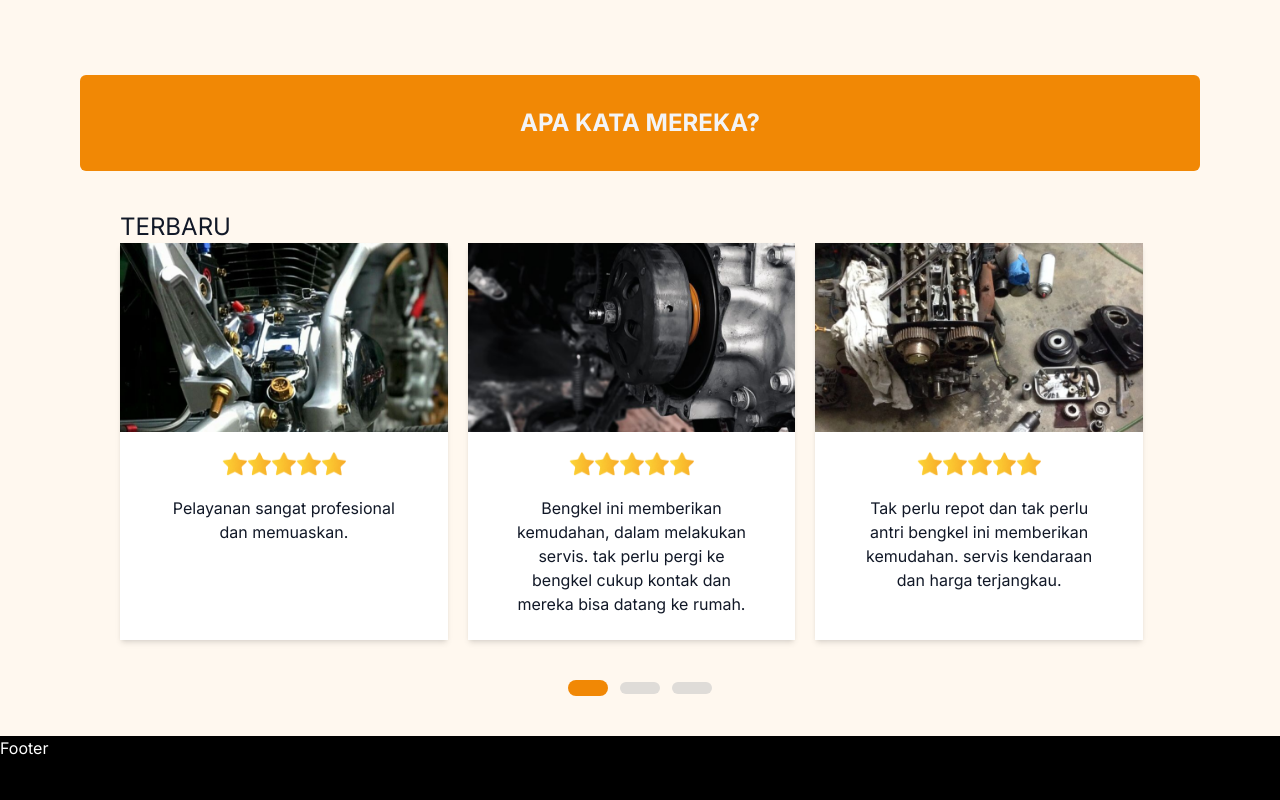
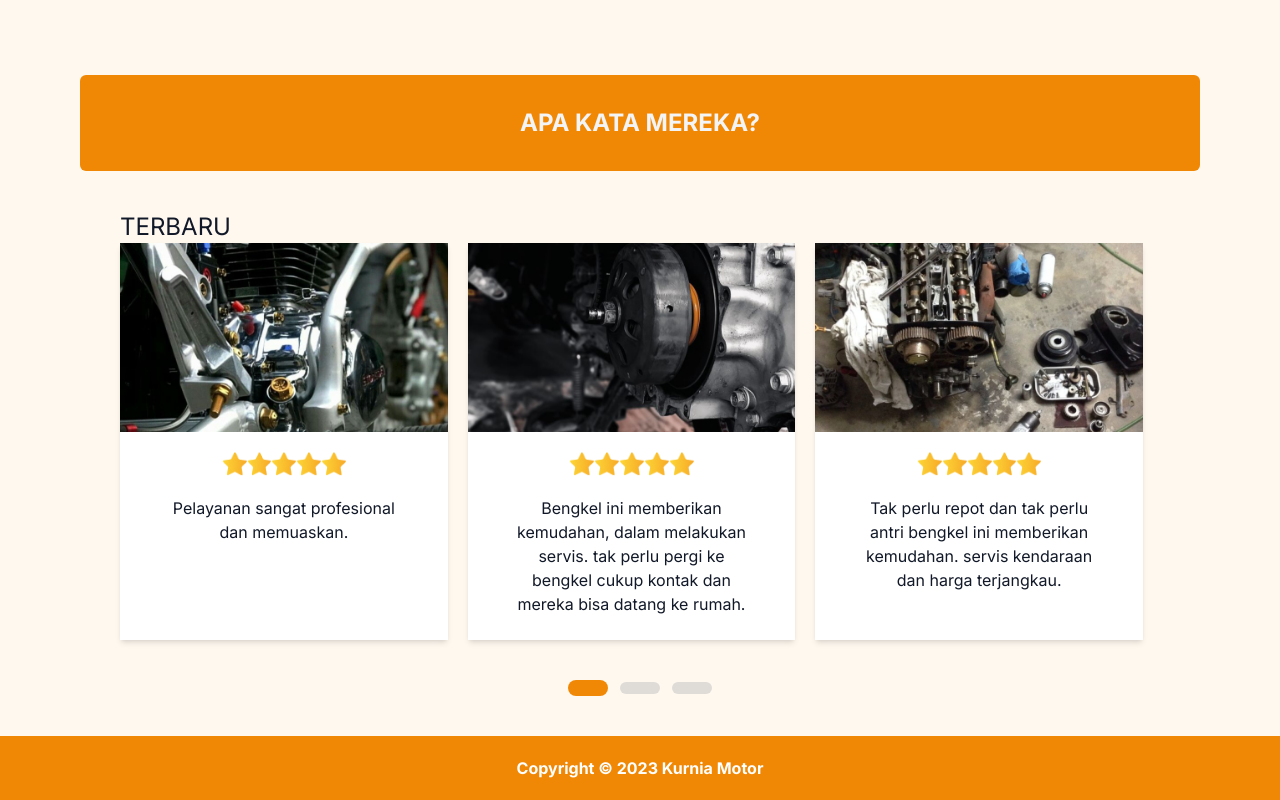
Before and after one commit to kukuh-imanura/kurnia-motor, a React (Vite) app: page / in a window 1280 px wide. Shown: the part 1991-2791 px from the top of the page. Before the commit the page ends 2751 px from the top, so only its background shows below. Built offline with nearby package versions, Linux system fonts and the light colour scheme.

Commit message:
finished Home.tsx

```diff
--- a/src/components/default/Footer.tsx
+++ b/src/components/default/Footer.tsx
@@ -1,7 +1,7 @@
 
 function Footer() {
   return (
-    <div>Footer</div>
+    <div className="bg-brand-1 text-center py-5 font-bold">Copyright © 2023 Kurnia Motor</div>
   )
 }
 
```
